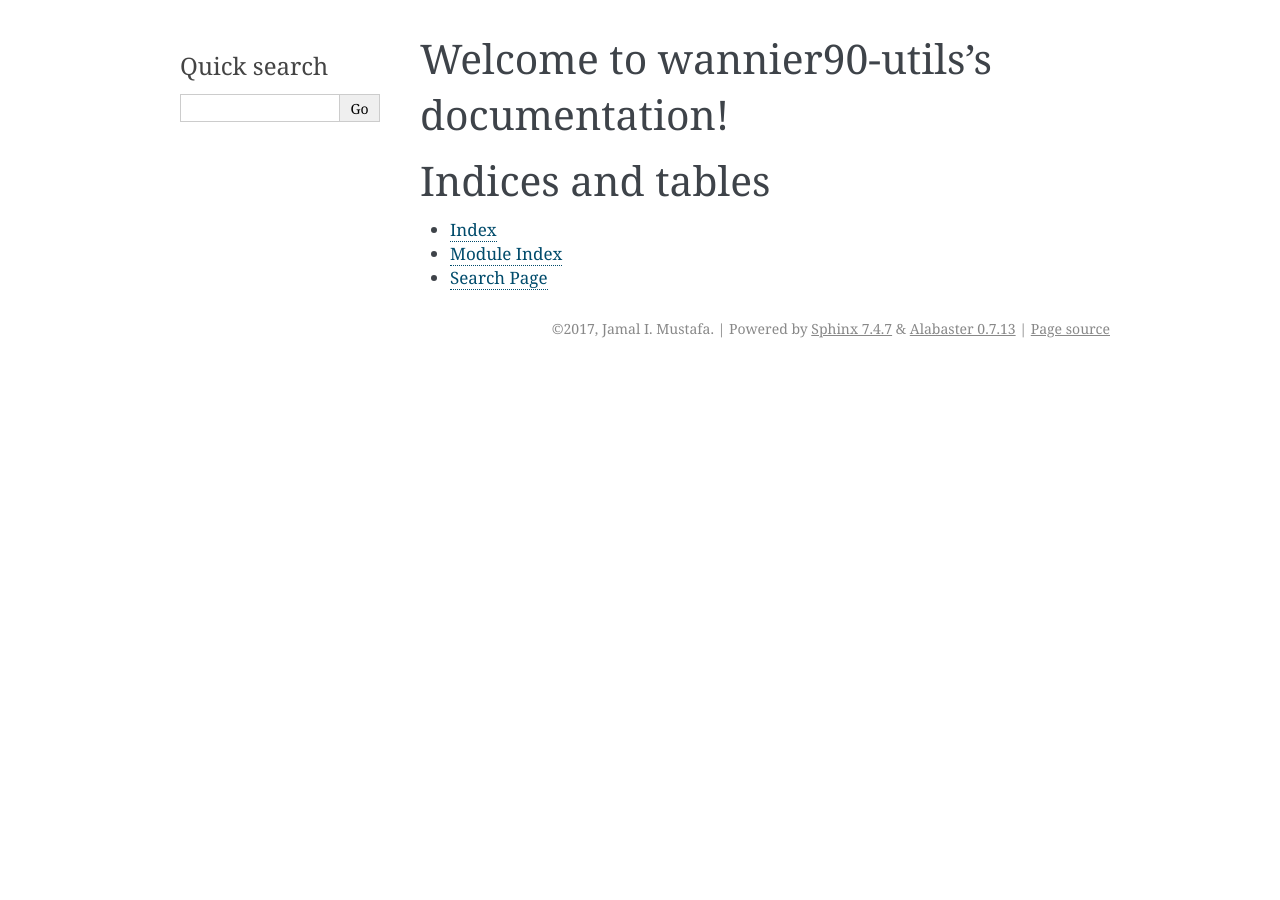
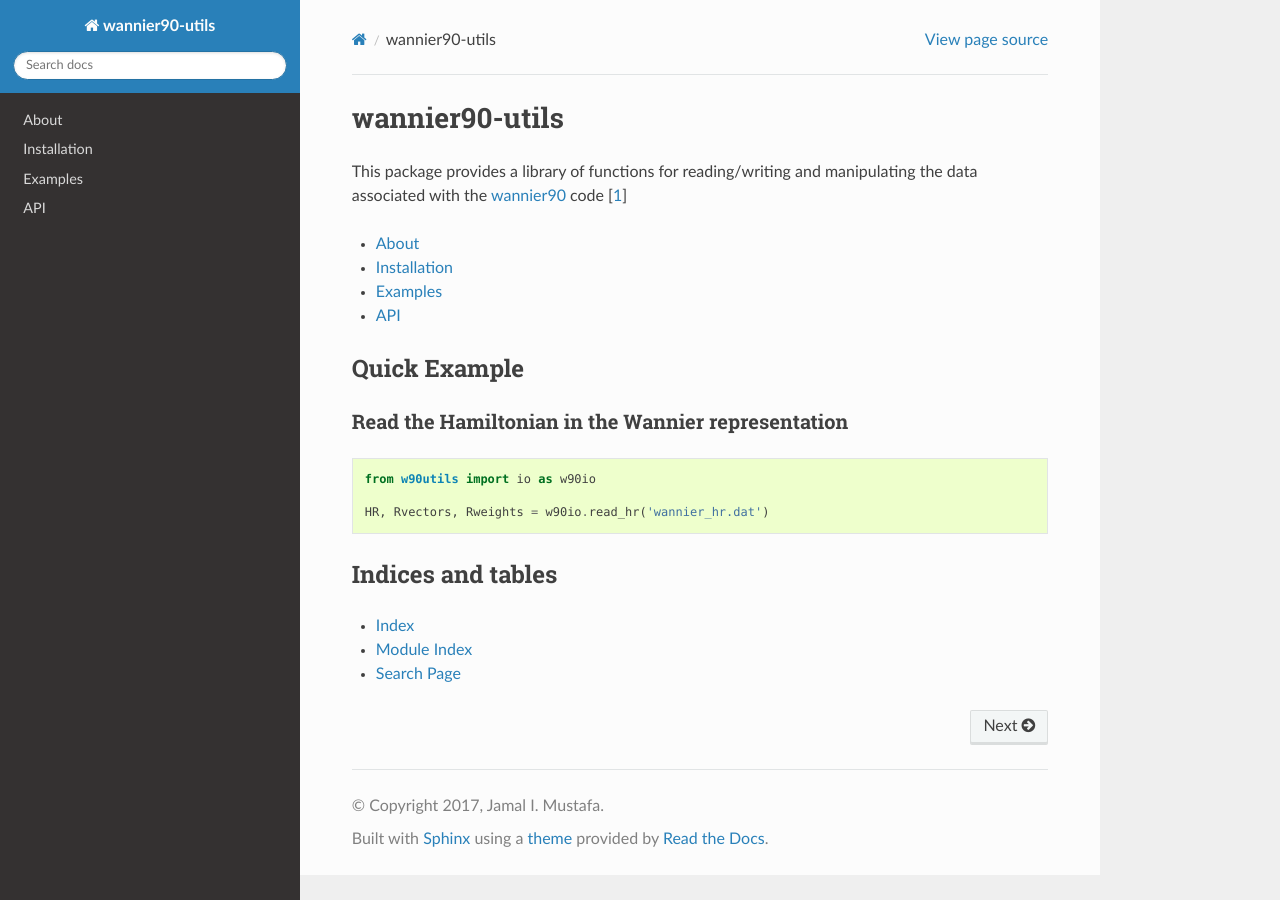
Before and after one commit to jimustafa/wannier90-utils, a Sphinx documentation site: the page built from docs/index.rst, in a window 1280 px wide. Built offline with Sphinx 7.4.7 and the Read the Docs theme 2.0.0, drawn with Linux system fonts in a browser that asks for light colours.

Commit message:
DOC: add minimal documentation

```diff
--- a/docs/conf.py
+++ b/docs/conf.py
@@ -30,7 +30,10 @@
 # Add any Sphinx extension module names here, as strings. They can be
 # extensions coming with Sphinx (named 'sphinx.ext.*') or your custom
 # ones.
-extensions = []
+extensions = [
+    'sphinx.ext.autodoc',
+    'numpydoc',
+]
 
 # Add any paths that contain templates here, relative to this directory.
 templates_path = ['_templates']
@@ -82,7 +85,8 @@ todo_include_todos = False
 # The theme to use for HTML and HTML Help pages.  See the documentation for
 # a list of builtin themes.
 #
-html_theme = 'alabaster'
+# html_theme = 'alabaster'
+html_theme = 'sphinx_rtd_theme'
 
 # Theme options are theme-specific and customize the look and feel of a theme
 # further.  For a list of options available for each theme, see the
--- a/docs/index.rst
+++ b/docs/index.rst
@@ -3,13 +3,33 @@
    You can adapt this file completely to your liking, but it should at least
    contain the root `toctree` directive.
 
-Welcome to wannier90-utils's documentation!
-===========================================
+===============
+wannier90-utils
+===============
+
+This package provides a library of functions for reading/writing and
+manipulating the data associated with the `wannier90`_ code [1_]
 
 .. toctree::
-   :maxdepth: 2
-   :caption: Contents:
+   :maxdepth: 1
 
+   about
+   install
+   examples
+   ./apidoc/w90utils
+
+
+Quick Example
+=============
+
+Read the Hamiltonian in the Wannier representation
+--------------------------------------------------
+
+::
+
+   from w90utils import io as w90io
+
+   HR, Rvectors, Rweights = w90io.read_hr('wannier_hr.dat')
 
 
 Indices and tables
@@ -18,3 +38,6 @@ Indices and tables
 * :ref:`genindex`
 * :ref:`modindex`
 * :ref:`search`
+
+.. _wannier90: http://wannier.org
+.. _1: http://dx.doi.org/10.1016/j.cpc.2014.05.003
--- /dev/null
+++ b/docs/install.rst
@@ -0,0 +1,6 @@
+Installation
+============
+
+::
+
+   python setup.py install
```
Also changed, not shown: docs/about.rst (added, +11 -0 lines), docs/apidoc/modules.rst (added, +7 -0 lines), docs/apidoc/w90utils.io.rst (added, +54 -0 lines), docs/apidoc/w90utils.rst (added, +29 -0 lines), docs/examples.rst (added, +12 -0 lines).
